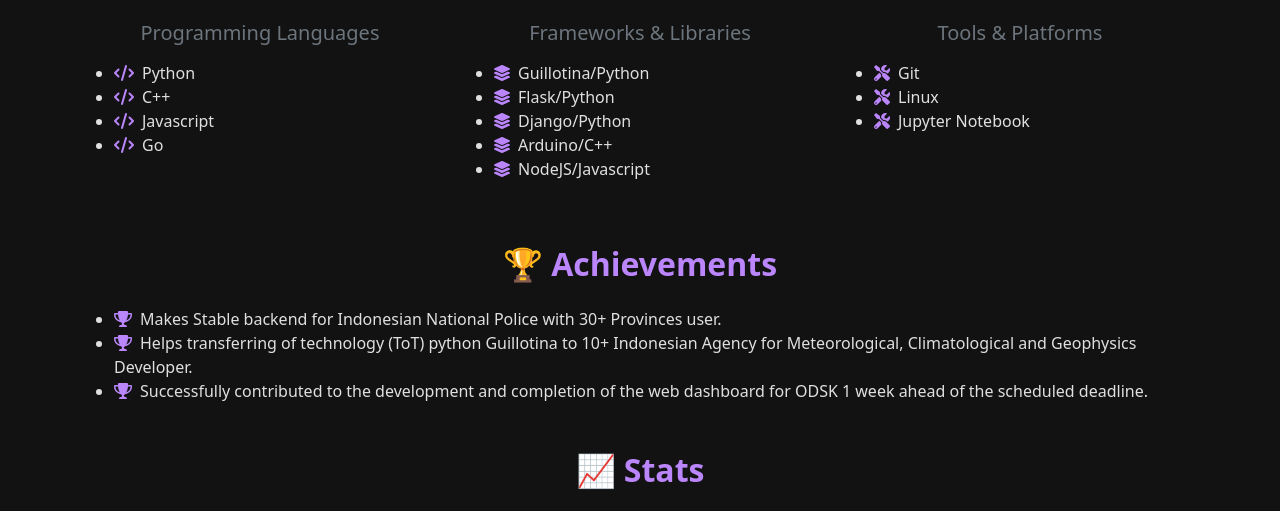
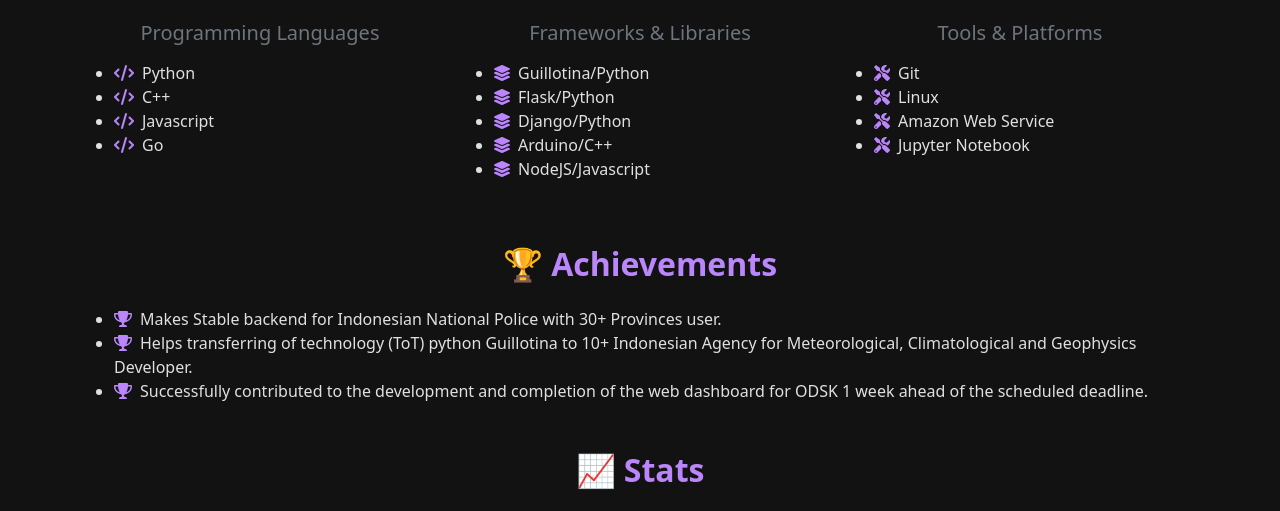
Before and after one commit to nadhifmf/nadhifmf.github.io, a plain HTML site: page index.html in a window 1280 px wide. Shown: the part 2284-2795 px from the top of the page. Drawn offline with nearby package versions, Linux system fonts and the light colour scheme.

Commit message:
[ADD] aws

```diff
--- a/index.html
+++ b/index.html
@@ -226,6 +226,7 @@
           <ul>
             <li><i class="fas fa-tools me-2" style="color: #bb86fc;"></i>Git</li>
             <li><i class="fas fa-tools me-2" style="color: #bb86fc;"></i>Linux</li>
+            <li><i class="fas fa-tools me-2" style="color: #bb86fc;"></i>Amazon Web Service</li>
             <li><i class="fas fa-tools me-2" style="color: #bb86fc;"></i>Jupyter Notebook</li>
           </ul>
         </div>
```
